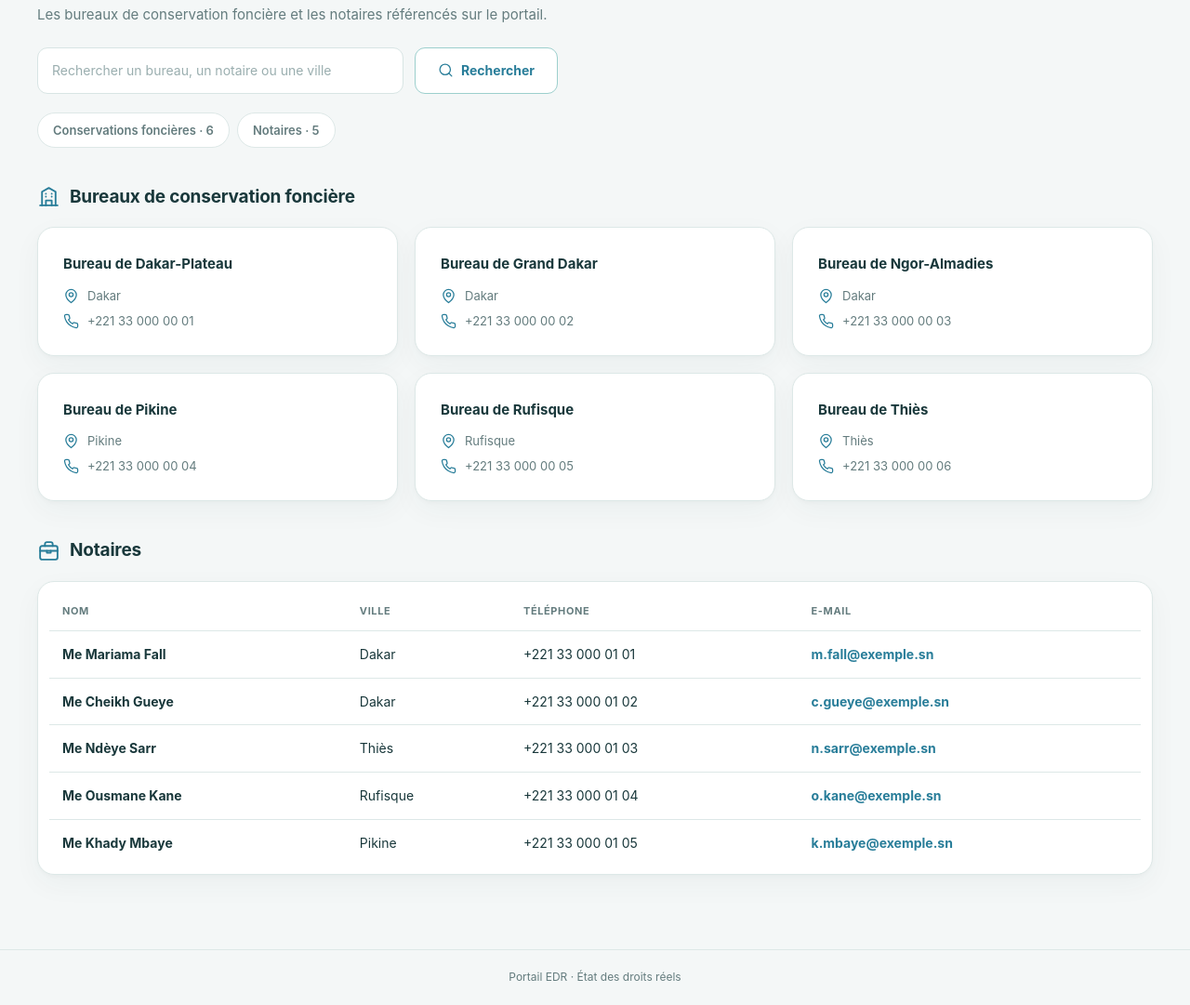
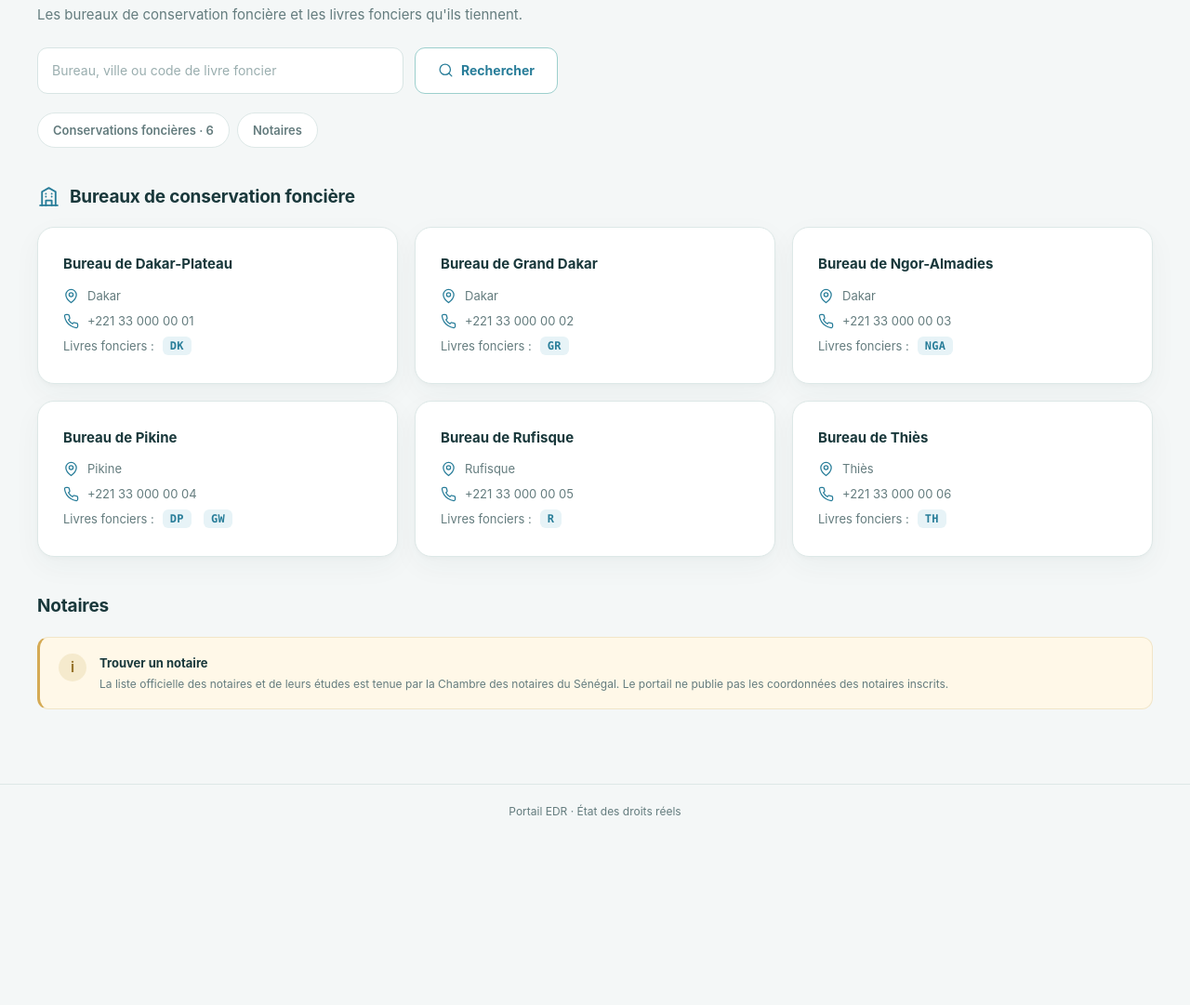
Before and after one commit to gat0sy/Portail-EDR, a plain HTML site: page prototype/annuaire.html in a window 1280 px wide. Shown: the part 200-1281 px from the top of the page at 93% size. After the commit the page ends 1103 px from the top, so only its background shows below. Drawn offline with Linux system fonts and the light colour scheme.

Commit message:
docs: pièces typées, annuaire des bureaux, fenêtre de téléchargement

```diff
--- a/prototype/annuaire.html
+++ b/prototype/annuaire.html
@@ -90,16 +90,16 @@
         <a class="back" href="m0.html"><svg class="ic" viewBox="0 0 24 24" aria-hidden="true"><path d="M19 12H5"/><path d="m12 19-7-7 7-7"/></svg>Retour à l'accueil</a>
 
         <h1>Annuaire</h1>
-        <p class="sub">Les bureaux de conservation foncière et les notaires référencés sur le portail.</p>
+        <p class="sub">Les bureaux de conservation foncière et les livres fonciers qu'ils tiennent.</p>
 
         <form class="search-row" action="annuaire.html" method="get" role="search" style="margin-top:24px">
-            <input class="in" name="q" type="search" placeholder="Rechercher un bureau, un notaire ou une ville" aria-label="Rechercher dans l'annuaire">
+            <input class="in" name="q" type="search" placeholder="Bureau, ville ou code de livre foncier" aria-label="Rechercher dans l'annuaire">
             <button class="btn s" type="submit"><svg class="ic" viewBox="0 0 24 24" aria-hidden="true"><circle cx="11" cy="11" r="8"/><path d="m21 21-4.35-4.35"/></svg>Rechercher</button>
         </form>
 
         <div class="chips" style="margin:20px 0 0">
             <a class="chip" href="#bureaux">Conservations foncières · 6</a>
-            <a class="chip" href="#notaires">Notaires · 5</a>
+            <a class="chip" href="#notaires">Notaires</a>
         </div>
 
         <h2 class="section-title" id="bureaux"><svg class="ic lg" viewBox="0 0 24 24" aria-hidden="true"><path d="M3 21h18"/><path d="M5 21V7l7-4 7 4v14"/><path d="M9 21v-5h6v5"/><path d="M9 9h.01M15 9h.01"/><path d="M9 12h.01M15 12h.01"/></svg>Bureaux de conservation foncière</h2>
@@ -108,50 +108,48 @@
                 <h3>Bureau de Dakar-Plateau</h3>
                 <p><svg class="ic" viewBox="0 0 24 24" aria-hidden="true"><path d="M20 10c0 6-8 12-8 12s-8-6-8-12a8 8 0 0 1 16 0z"/><circle cx="12" cy="10" r="3"/></svg>Dakar</p>
                 <p><svg class="ic" viewBox="0 0 24 24" aria-hidden="true"><path d="M22 16.9v3a2 2 0 0 1-2.2 2 19.8 19.8 0 0 1-8.6-3.1 19.5 19.5 0 0 1-6-6A19.8 19.8 0 0 1 2.1 4.2 2 2 0 0 1 4.1 2h3a2 2 0 0 1 2 1.7c.1 1 .4 1.9.7 2.8a2 2 0 0 1-.5 2.1L8 9.9a16 16 0 0 0 6 6l1.3-1.3a2 2 0 0 1 2.1-.4c.9.3 1.8.6 2.8.7a2 2 0 0 1 1.8 2z"/></svg>+221 33 000 00 01</p>
+                <p>Livres fonciers : <span class="code-tag">DK</span></p>
             </article>
             <article class="card dir-card">
                 <h3>Bureau de Grand Dakar</h3>
                 <p><svg class="ic" viewBox="0 0 24 24" aria-hidden="true"><path d="M20 10c0 6-8 12-8 12s-8-6-8-12a8 8 0 0 1 16 0z"/><circle cx="12" cy="10" r="3"/></svg>Dakar</p>
                 <p><svg class="ic" viewBox="0 0 24 24" aria-hidden="true"><path d="M22 16.9v3a2 2 0 0 1-2.2 2 19.8 19.8 0 0 1-8.6-3.1 19.5 19.5 0 0 1-6-6A19.8 19.8 0 0 1 2.1 4.2 2 2 0 0 1 4.1 2h3a2 2 0 0 1 2 1.7c.1 1 .4 1.9.7 2.8a2 2 0 0 1-.5 2.1L8 9.9a16 16 0 0 0 6 6l1.3-1.3a2 2 0 0 1 2.1-.4c.9.3 1.8.6 2.8.7a2 2 0 0 1 1.8 2z"/></svg>+221 33 000 00 02</p>
+                <p>Livres fonciers : <span class="code-tag">GR</span></p>
             </article>
             <article class="card dir-card">
                 <h3>Bureau de Ngor-Almadies</h3>
                 <p><svg class="ic" viewBox="0 0 24 24" aria-hidden="true"><path d="M20 10c0 6-8 12-8 12s-8-6-8-12a8 8 0 0 1 16 0z"/><circle cx="12" cy="10" r="3"/></svg>Dakar</p>
                 <p><svg class="ic" viewBox="0 0 24 24" aria-hidden="true"><path d="M22 16.9v3a2 2 0 0 1-2.2 2 19.8 19.8 0 0 1-8.6-3.1 19.5 19.5 0 0 1-6-6A19.8 19.8 0 0 1 2.1 4.2 2 2 0 0 1 4.1 2h3a2 2 0 0 1 2 1.7c.1 1 .4 1.9.7 2.8a2 2 0 0 1-.5 2.1L8 9.9a16 16 0 0 0 6 6l1.3-1.3a2 2 0 0 1 2.1-.4c.9.3 1.8.6 2.8.7a2 2 0 0 1 1.8 2z"/></svg>+221 33 000 00 03</p>
+                <p>Livres fonciers : <span class="code-tag">NGA</span></p>
             </article>
             <article class="card dir-card">
                 <h3>Bureau de Pikine</h3>
                 <p><svg class="ic" viewBox="0 0 24 24" aria-hidden="true"><path d="M20 10c0 6-8 12-8 12s-8-6-8-12a8 8 0 0 1 16 0z"/><circle cx="12" cy="10" r="3"/></svg>Pikine</p>
                 <p><svg class="ic" viewBox="0 0 24 24" aria-hidden="true"><path d="M22 16.9v3a2 2 0 0 1-2.2 2 19.8 19.8 0 0 1-8.6-3.1 19.5 19.5 0 0 1-6-6A19.8 19.8 0 0 1 2.1 4.2 2 2 0 0 1 4.1 2h3a2 2 0 0 1 2 1.7c.1 1 .4 1.9.7 2.8a2 2 0 0 1-.5 2.1L8 9.9a16 16 0 0 0 6 6l1.3-1.3a2 2 0 0 1 2.1-.4c.9.3 1.8.6 2.8.7a2 2 0 0 1 1.8 2z"/></svg>+221 33 000 00 04</p>
+                <p>Livres fonciers : <span class="code-tag">DP</span> <span class="code-tag">GW</span></p>
             </article>
             <article class="card dir-card">
                 <h3>Bureau de Rufisque</h3>
                 <p><svg class="ic" viewBox="0 0 24 24" aria-hidden="true"><path d="M20 10c0 6-8 12-8 12s-8-6-8-12a8 8 0 0 1 16 0z"/><circle cx="12" cy="10" r="3"/></svg>Rufisque</p>
                 <p><svg class="ic" viewBox="0 0 24 24" aria-hidden="true"><path d="M22 16.9v3a2 2 0 0 1-2.2 2 19.8 19.8 0 0 1-8.6-3.1 19.5 19.5 0 0 1-6-6A19.8 19.8 0 0 1 2.1 4.2 2 2 0 0 1 4.1 2h3a2 2 0 0 1 2 1.7c.1 1 .4 1.9.7 2.8a2 2 0 0 1-.5 2.1L8 9.9a16 16 0 0 0 6 6l1.3-1.3a2 2 0 0 1 2.1-.4c.9.3 1.8.6 2.8.7a2 2 0 0 1 1.8 2z"/></svg>+221 33 000 00 05</p>
+                <p>Livres fonciers : <span class="code-tag">R</span></p>
             </article>
             <article class="card dir-card">
                 <h3>Bureau de Thiès</h3>
                 <p><svg class="ic" viewBox="0 0 24 24" aria-hidden="true"><path d="M20 10c0 6-8 12-8 12s-8-6-8-12a8 8 0 0 1 16 0z"/><circle cx="12" cy="10" r="3"/></svg>Thiès</p>
                 <p><svg class="ic" viewBox="0 0 24 24" aria-hidden="true"><path d="M22 16.9v3a2 2 0 0 1-2.2 2 19.8 19.8 0 0 1-8.6-3.1 19.5 19.5 0 0 1-6-6A19.8 19.8 0 0 1 2.1 4.2 2 2 0 0 1 4.1 2h3a2 2 0 0 1 2 1.7c.1 1 .4 1.9.7 2.8a2 2 0 0 1-.5 2.1L8 9.9a16 16 0 0 0 6 6l1.3-1.3a2 2 0 0 1 2.1-.4c.9.3 1.8.6 2.8.7a2 2 0 0 1 1.8 2z"/></svg>+221 33 000 00 06</p>
+                <p>Livres fonciers : <span class="code-tag">TH</span></p>
             </article>
         </div>
 
-        <h2 class="section-title" id="notaires"><svg class="ic lg" viewBox="0 0 24 24" aria-hidden="true"><rect x="3" y="7" width="18" height="14" rx="2"/><path d="M8 7V5a2 2 0 0 1 2-2h4a2 2 0 0 1 2 2v2"/><path d="M3 12h18"/><path d="M10 12v2h4v-2"/></svg>Notaires</h2>
-        <div class="card flush">
-            <div class="table-wrap">
-                <table class="table">
-                    <thead><tr><th>Nom</th><th>Ville</th><th>Téléphone</th><th>E-mail</th></tr></thead>
-                    <tbody>
-                    <tr><td><b>Me Mariama Fall</b></td><td>Dakar</td><td>+221 33 000 01 01</td><td><a href="mailto:m.fall@exemple.sn">m.fall@exemple.sn</a></td></tr>
-                    <tr><td><b>Me Cheikh Gueye</b></td><td>Dakar</td><td>+221 33 000 01 02</td><td><a href="mailto:c.gueye@exemple.sn">c.gueye@exemple.sn</a></td></tr>
-                    <tr><td><b>Me Ndèye Sarr</b></td><td>Thiès</td><td>+221 33 000 01 03</td><td><a href="mailto:n.sarr@exemple.sn">n.sarr@exemple.sn</a></td></tr>
-                    <tr><td><b>Me Ousmane Kane</b></td><td>Rufisque</td><td>+221 33 000 01 04</td><td><a href="mailto:o.kane@exemple.sn">o.kane@exemple.sn</a></td></tr>
-                    <tr><td><b>Me Khady Mbaye</b></td><td>Pikine</td><td>+221 33 000 01 05</td><td><a href="mailto:k.mbaye@exemple.sn">k.mbaye@exemple.sn</a></td></tr>
-                    </tbody>
-                </table>
+        <h2 class="section-title" id="notaires">Notaires</h2>
+        <div class="notice">
+            <div class="info-icon">i</div>
+            <div>
+                <strong>Trouver un notaire</strong>
+                <p>La liste officielle des notaires et de leurs études est tenue par la Chambre des notaires du Sénégal. Le portail ne publie pas les coordonnées des notaires inscrits.</p>
             </div>
         </div>
-
     </main>
 
     <footer class="site-footer">
```
Also changed, not shown: prototype/m0.html (+1 -1 lines), prototype/m1.html (+25 -8 lines), prototype/m2.html (+3 -1 lines), prototype/m3.html (+14 -3 lines), 3 other files.
